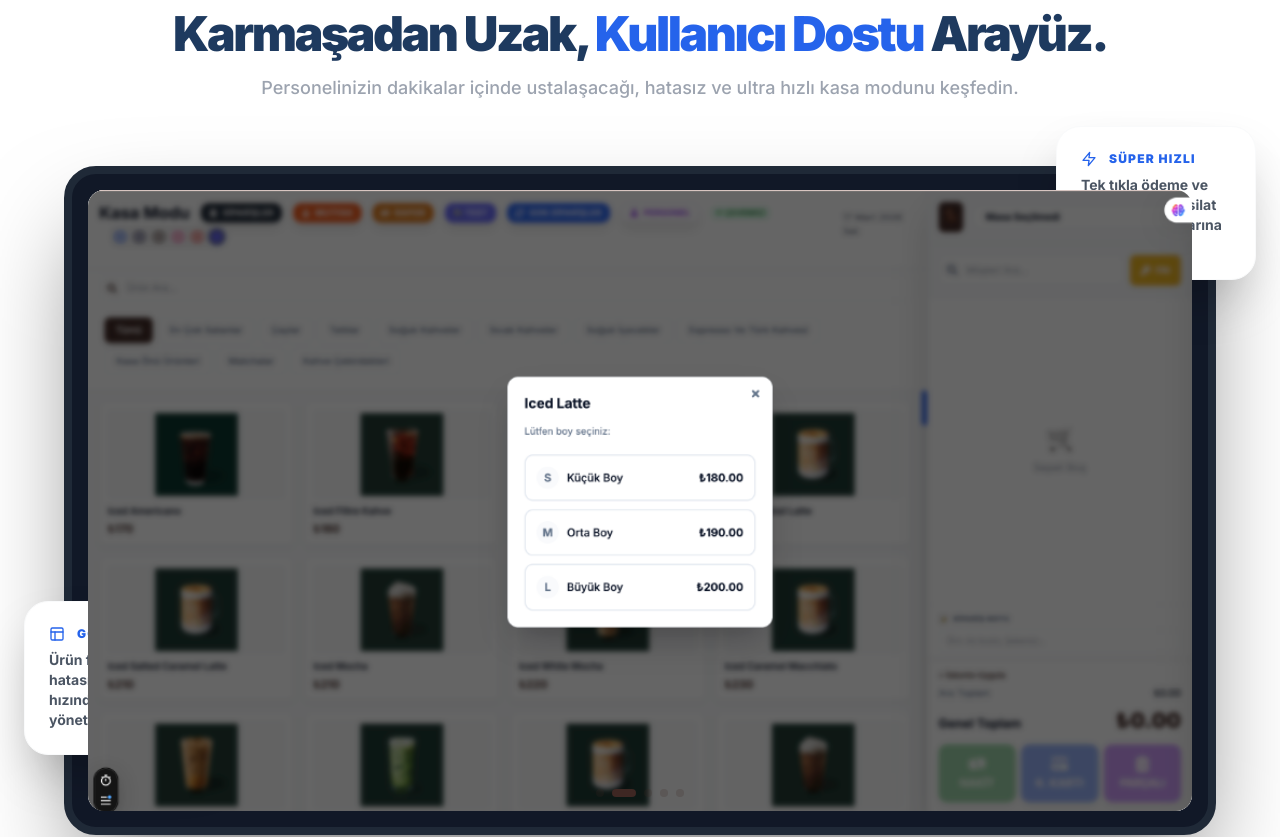
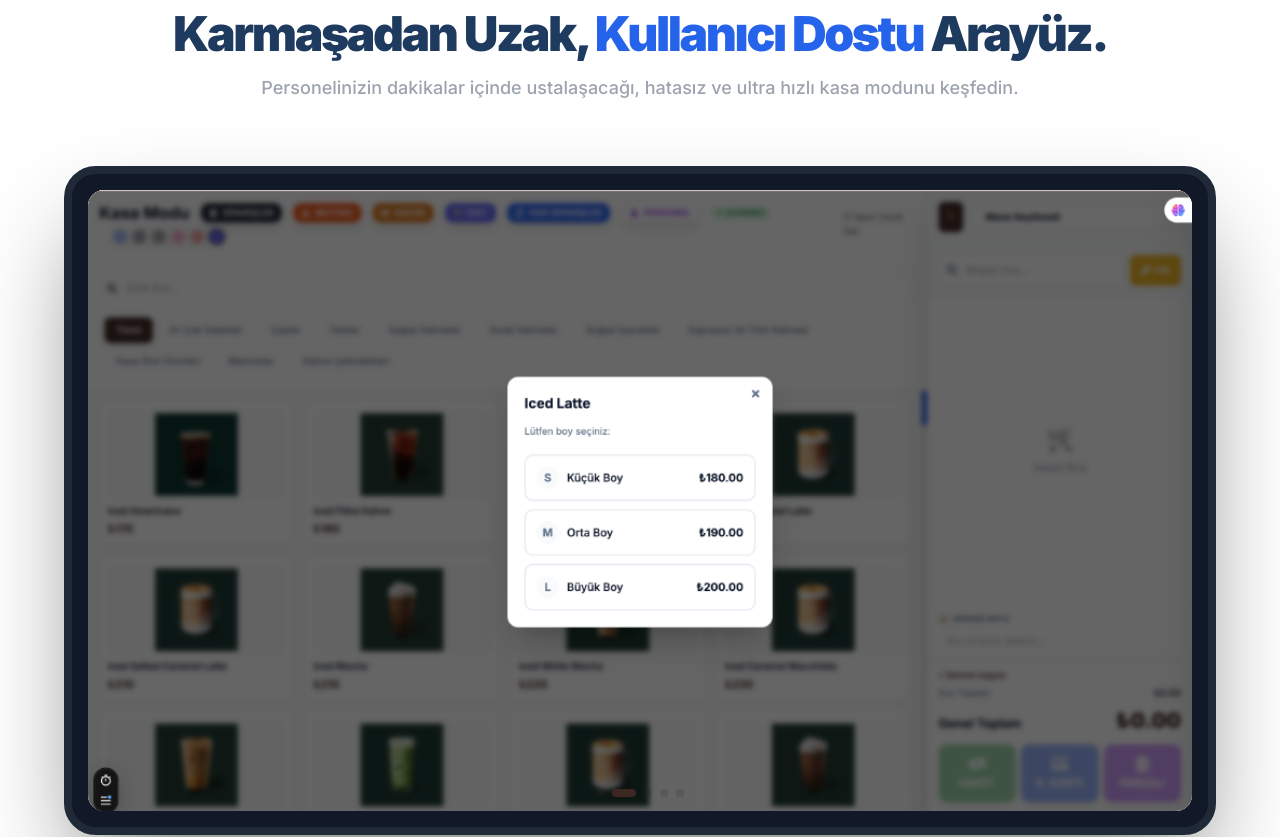
Before and after one commit to hakancineli/probrew, a Next.js app: page / in a window 1280 px wide. Shown: the part 1220-2057 px from the top of the page. Built offline with nearby package versions, Linux system fonts and the light colour scheme.

Commit message:
style: remove floating feature tags from pos showcase slider

```diff
--- a/src/app/page.tsx
+++ b/src/app/page.tsx
@@ -284,22 +284,7 @@ export default function Home() {
                 </div>
               </div>
 
-              {/* Floating feature tags */}
-              <div className="absolute -top-10 -right-10 bg-white p-6 rounded-3xl shadow-2xl border border-gray-50 max-w-[200px] hidden lg:block">
-                <div className="flex items-center space-x-3 text-brand-primary mb-2">
-                  <FiZap className="font-black" />
-                  <span className="font-black text-xs uppercase tracking-widest">Süper Hızlı</span>
-                </div>
-                <p className="text-sm font-bold text-gray-600">Tek tıkla ödeme ve parça parça tahsilat ile kasa kuyruklarına son verin.</p>
-              </div>
 
-              <div className="absolute bottom-20 -left-10 bg-white p-6 rounded-3xl shadow-2xl border border-gray-50 max-w-[200px] hidden lg:block">
-                <div className="flex items-center space-x-3 text-brand-primary mb-2">
-                  <FiLayout className="font-black" />
-                  <span className="font-black text-xs uppercase tracking-widest">Görsel Menü</span>
-                </div>
-                <p className="text-sm font-bold text-gray-600">Ürün fotoğrafları ile hatasız ve yıldırım hızında sipariş yönetimi.</p>
-              </div>
             </motion.div>
           </div>
         </section>
```
